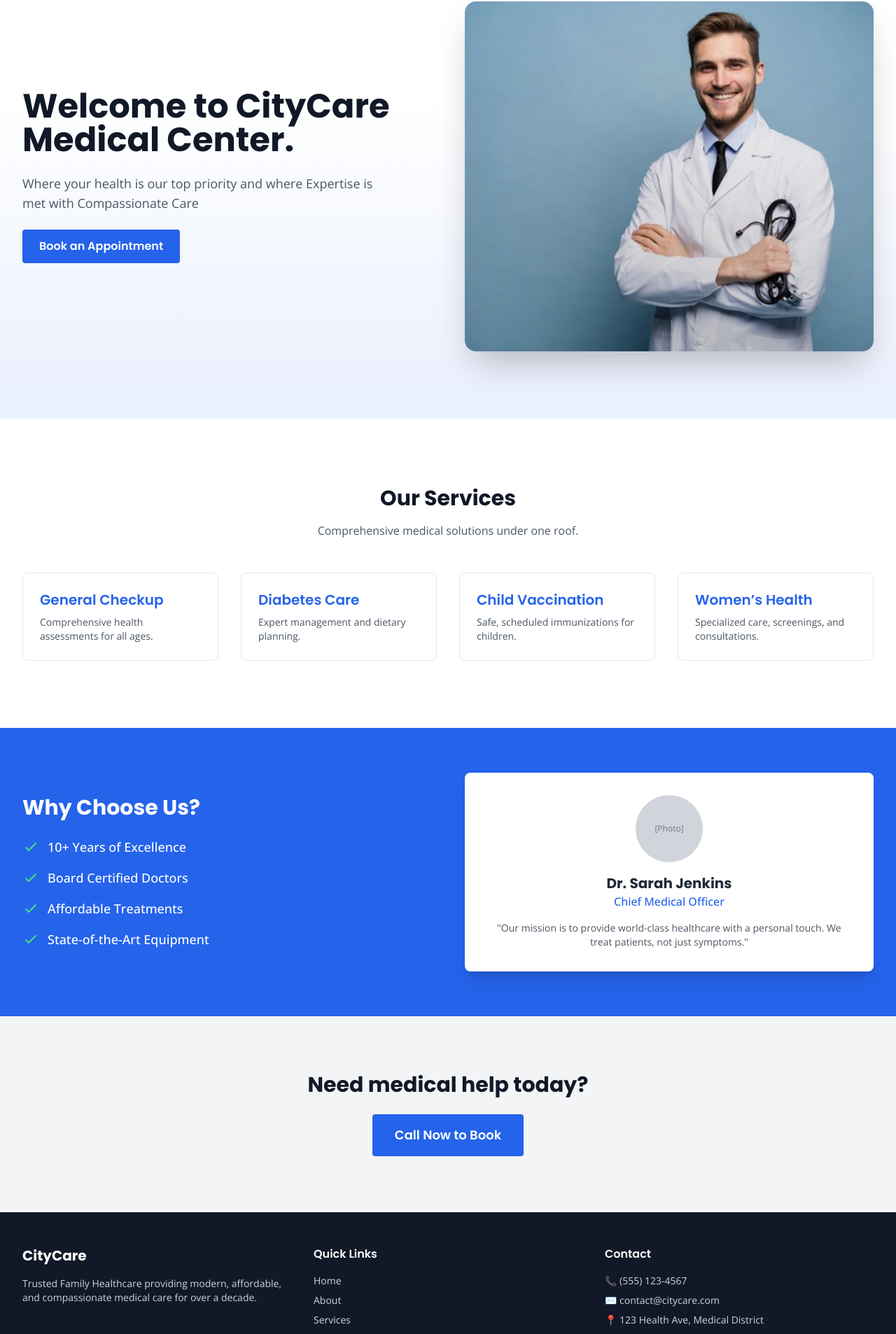
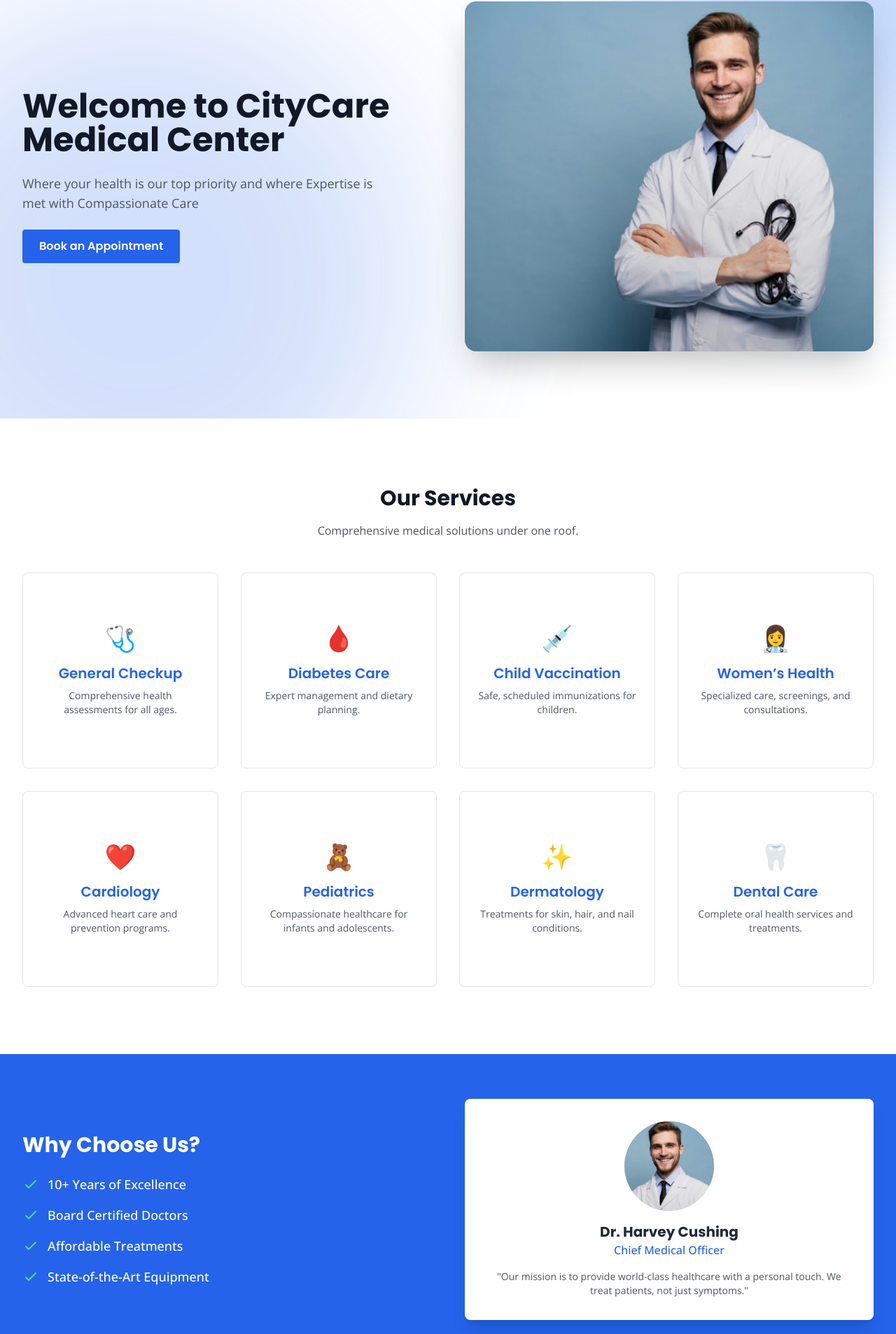
Before and after one commit to Dzyu-cyber/clinic-website, a React (Vite) app: page / in a window 1280 px wide. Shown: the part 174-2080 px from the top of the page at 70% size. Built offline with nearby package versions, Linux system fonts and the light colour scheme.

Commit message:
Update website content and styles

```diff
--- a/src/About.jsx
+++ b/src/About.jsx
@@ -1,7 +1,9 @@
 import React from 'react';
+import { FadeInSection } from './App';
 
 export default function About() {
     return (
+        <FadeInSection>
             <div className="max-w-4xl mx-auto px-4 py-16 md:py-24">
                 <h1 className="font-heading text-4xl font-bold text-gray-900 mb-8 text-center">About CityCare</h1>
 
@@ -25,19 +27,20 @@ export default function About() {
                     <section>
                         <h2 className="font-heading text-2xl font-semibold text-medical mb-6">Our Leadership</h2>
                         <div className="flex flex-col md:flex-row gap-6 items-start">
-                        <div className="w-32 h-32 bg-gray-300 rounded-lg flex-shrink-0 flex items-center justify-center text-gray-500 text-sm">
-                            [Dr. Photo]
+                            <div className="w-48 h-48 bg-gray-300 rounded-lg flex-shrink-0 flex items-center justify-center text-gray-500 text-sm overflow-hidden">
+                                <img src="/doctor-harvey.png" alt="Dr. Harvey Cushing" className="w-full h-full object-cover object-top" />
                             </div>
                             <div>
-                            <h3 className="font-heading text-xl font-bold text-gray-900">Dr. Sarah Jenkins, MD</h3>
+                                <h3 className="font-heading text-xl font-bold text-gray-900">Dr. Harvey Cushing, MD</h3>
                                 <p className="text-sm text-gray-500 mb-3">BSc., MD (Internal Medicine) - Harvard Medical School</p>
                                 <p className="text-gray-600 leading-relaxed">
-                                With over 15 years of clinical experience, Dr. Jenkins specializes in preventative care and chronic disease management. She leads our team of certified professionals to ensure the highest standard of patient care.
+                                    With over 15 years of clinical experience, Dr. Cushing specializes in preventative care and chronic disease management. He leads our team of certified professionals to ensure the highest standard of patient care.
                                 </p>
                             </div>
                         </div>
                     </section>
                 </div>
             </div>
+        </FadeInSection>
     );
 }
--- a/src/App.jsx
+++ b/src/App.jsx
@@ -1,4 +1,4 @@
-import React, { useState } from 'react';
+import React, { useState, useEffect, useRef } from 'react';
 import Home from './Home';
 import About from './About';
 import Services from './Services';
@@ -14,6 +14,43 @@ export const Button = ({ children, onClick, type = "button", className = "" }) =
     {children}
   </button>
 );
+
+// Scroll-triggered Fade In Wrapper
+export const FadeInSection = ({ children, delay = 0, className = "" }) => {
+  const [isVisible, setVisible] = useState(false);
+  const domRef = useRef();
+
+  useEffect(() => {
+    const observer = new IntersectionObserver(
+      entries => {
+        entries.forEach(entry => {
+          if (entry.isIntersecting) {
+            setVisible(true);
+            observer.unobserve(entry.target);
+          }
+        });
+      },
+      { threshold: 0.1, rootMargin: "0px 0px -50px 0px" }
+    );
+
+    const currentRef = domRef.current;
+    if (currentRef) observer.observe(currentRef);
+
+    return () => {
+      if (currentRef) observer.unobserve(currentRef);
+    };
+  }, []);
+
+  return (
+    <div
+      ref={domRef}
+      className={`transition-all duration-1000 ease-out transform ${isVisible ? 'opacity-100 translate-y-0' : 'opacity-0 translate-y-10'} ${className}`}
+      style={{ transitionDelay: `${delay}ms` }}
+    >
+      {children}
+    </div>
+  );
+};
 
 const Layout = ({ children, setPage, currentPage }) => {
   const [isOpen, setIsOpen] = useState(false);
@@ -40,7 +77,7 @@ const Layout = ({ children, setPage, currentPage }) => {
                       <path strokeLinecap="round" strokeLinejoin="round" strokeWidth={2} d="M3 5a2 2 0 012-2h3.28a1 1 0 01.948.684l1.498 4.493a1 1 0 01-.502 1.21l-2.257 1.13a11.042 11.042 0 005.516 5.516l1.13-2.257a1 1 0 011.21-.502l4.493 1.498a1 1 0 01.684.949V19a2 2 0 01-2 2h-1C9.716 21 3 14.284 3 6V5z" />
                     </svg>
                   </div>
-                  <span className="text-sm font-semibold">+91 9951765865</span>
+                  <span className="text-sm font-semibold">(555) 123-4567</span>
                 </div>
                 <div className="flex items-center gap-2 text-gray-600 hover:text-medical transition-colors cursor-pointer">
                   <div className="p-2 bg-medical/5 rounded-full">
@@ -48,7 +85,7 @@ const Layout = ({ children, setPage, currentPage }) => {
                       <path strokeLinecap="round" strokeLinejoin="round" strokeWidth={2} d="M3 8l7.89 5.26a2 2 0 002.22 0L21 8M5 19h14a2 2 0 002-2V7a2 2 0 00-2-2H5a2 2 0 00-2 2v10a2 2 0 002 2z" />
                     </svg>
                   </div>
-                  <span className="text-sm font-semibold">lscvja@gmail.com</span>
+                  <span className="text-sm font-semibold">citycare@gmail.com</span>
                 </div>
               </div>
             </div>
@@ -126,7 +163,7 @@ const Layout = ({ children, setPage, currentPage }) => {
             <h3 className="font-heading font-semibold text-white mb-4">Contact</h3>
             <p className="text-sm space-y-2">
               <span className="block">📞 (555) 123-4567</span>
-              <span className="block">✉️ contact@citycare.com</span>
+              <span className="block">✉️ citycare@gmail.com</span>
               <span className="block">📍 123 Health Ave, Medical District</span>
             </p>
           </div>
--- a/src/Home.jsx
+++ b/src/Home.jsx
@@ -1,25 +1,31 @@
 import React from 'react';
-import { Button } from './App';
+import { Button, FadeInSection } from './App';
 
 export default function Home({ setPage }) {
     const services = [
-        { title: "General Checkup", desc: "Comprehensive health assessments for all ages." },
-        { title: "Diabetes Care", desc: "Expert management and dietary planning." },
-        { title: "Child Vaccination", desc: "Safe, scheduled immunizations for children." },
-        { title: "Women’s Health", desc: "Specialized care, screenings, and consultations." }
+        { title: "General Checkup", desc: "Comprehensive health assessments for all ages.", icon: "🩺" },
+        { title: "Diabetes Care", desc: "Expert management and dietary planning.", icon: "🩸" },
+        { title: "Child Vaccination", desc: "Safe, scheduled immunizations for children.", icon: "💉" },
+        { title: "Women’s Health", desc: "Specialized care, screenings, and consultations.", icon: "👩‍⚕️" },
+        { title: "Cardiology", desc: "Advanced heart care and prevention programs.", icon: "❤️" },
+        { title: "Pediatrics", desc: "Compassionate healthcare for infants and adolescents.", icon: "🧸" },
+        { title: "Dermatology", desc: "Treatments for skin, hair, and nail conditions.", icon: "✨" },
+        { title: "Dental Care", desc: "Complete oral health services and treatments.", icon: "🦷" }
     ];
 
     return (
         <>
             {/* Hero Section */}
+            <FadeInSection>
                 <section className="relative overflow-hidden bg-white py-16 md:py-24">
-                {/* Decorative Gradient Background */}
-                <div className="absolute inset-x-0 bottom-0 h-2/3 bg-gradient-to-t from-medical/10 via-medical/5 to-transparent pointer-events-none" />
+                    {/* Decorative Gradient Background (Blue) */}
+                    <div className="absolute top-0 right-0 w-[600px] h-[600px] bg-blue-500/30 rounded-[50%] blur-[120px] pointer-events-none transform translate-x-1/3 -translate-y-1/3" />
+                    <div className="absolute bottom-0 left-0 w-[800px] h-[800px] bg-blue-600/20 rounded-[50%] blur-[120px] pointer-events-none transform -translate-x-1/4 translate-y-1/4" />
 
                     <div className="relative max-w-7xl mx-auto px-4 sm:px-6 lg:px-8 flex flex-col md:flex-row items-center gap-12">
                         <div className="flex-1 space-y-6">
                             <h1 className="font-heading text-4xl md:text-5xl font-bold text-gray-900 leading-tight">
-                            Welcome to CityCare Medical Center.
+                                Welcome to CityCare Medical Center
                             </h1>
                             <p className="text-lg text-gray-600 max-w-lg">
                                 Where your health is our top priority and where Expertise is met with Compassionate Care
@@ -39,17 +45,20 @@ export default function Home({ setPage }) {
                         </div>
                     </div>
                 </section>
+            </FadeInSection>
 
             {/* Quick Services */}
+            <FadeInSection>
                 <section className="py-16 md:py-24">
-                <div className="max-w-7xl mx-auto px-4 sm:px-6 lg:px-8">
+                    <div className="w-full mx-auto px-4 sm:px-6 lg:px-8">
                         <div className="text-center mb-12">
                             <h2 className="font-heading text-3xl font-bold text-gray-900">Our Services</h2>
                             <p className="text-gray-600 mt-4">Comprehensive medical solutions under one roof.</p>
                         </div>
                         <div className="grid grid-cols-1 md:grid-cols-2 lg:grid-cols-4 gap-8">
                             {services.map((srv, idx) => (
-                            <article key={idx} className="p-6 border border-gray-200 rounded-lg hover:shadow-lg transition-shadow bg-white">
+                                <article key={idx} className="p-6 border border-gray-200 rounded-lg hover:shadow-lg transition-shadow bg-white hover:-translate-y-1 duration-300 aspect-square flex flex-col items-center justify-center text-center">
+                                    <div className="text-4xl mb-4">{srv.icon}</div>
                                     <h3 className="font-heading text-xl font-semibold text-medical mb-2">{srv.title}</h3>
                                     <p className="text-gray-600 text-sm">{srv.desc}</p>
                                 </article>
@@ -57,10 +66,12 @@ export default function Home({ setPage }) {
                         </div>
                     </div>
                 </section>
+            </FadeInSection>
 
             {/* Trust Section */}
-            <section className="bg-medical text-white py-16">
-                <div className="max-w-7xl mx-auto px-4 sm:px-6 lg:px-8 grid grid-cols-1 md:grid-cols-2 gap-12 items-center">
+            <FadeInSection>
+                <section className="bg-medical text-white py-16 w-full">
+                    <div className="w-full mx-auto px-4 sm:px-6 lg:px-8 grid grid-cols-1 md:grid-cols-2 gap-12 items-center">
                         <div>
                             <h2 className="font-heading text-3xl font-bold mb-6">Why Choose Us?</h2>
                             <ul className="space-y-4">
@@ -73,19 +84,24 @@ export default function Home({ setPage }) {
                             </ul>
                         </div>
                         <div className="bg-white text-gray-800 p-8 rounded-lg shadow-xl">
-                        <div className="w-24 h-24 bg-gray-300 rounded-full mb-4 mx-auto flex items-center justify-center text-xs text-gray-500">[Photo]</div>
-                        <h3 className="font-heading text-xl font-bold text-center">Dr. Sarah Jenkins</h3>
+                            <div className="w-32 h-32 bg-gray-300 rounded-full mb-4 mx-auto overflow-hidden">
+                                <img src="/doctor-harvey.png" alt="Dr. Harvey Cushing" className="w-full h-full object-cover object-top" />
+                            </div>
+                            <h3 className="font-heading text-xl font-bold text-center">Dr. Harvey Cushing</h3>
                             <p className="text-medical font-medium text-center mb-4">Chief Medical Officer</p>
                             <p className="text-gray-600 text-sm text-center">"Our mission is to provide world-class healthcare with a personal touch. We treat patients, not just symptoms."</p>
                         </div>
                     </div>
                 </section>
+            </FadeInSection>
 
             {/* CTA Section */}
+            <FadeInSection>
                 <section className="py-20 bg-lightGray text-center">
                     <h2 className="font-heading text-3xl font-bold text-gray-900 mb-6">Need medical help today?</h2>
                     <Button onClick={() => setPage('Contact')} className="text-lg px-8 py-4">Call Now to Book</Button>
                 </section>
+            </FadeInSection>
         </>
     );
 }
--- a/src/Services.jsx
+++ b/src/Services.jsx
@@ -1,5 +1,5 @@
 import React from 'react';
-import { Button } from './App';
+import { Button, FadeInSection } from './App';
 
 export default function Services({ setPage }) {
     const serviceDetails = [
@@ -22,10 +22,31 @@ export default function Services({ setPage }) {
             title: "Blood Tests & Labs",
             desc: "On-site laboratory for fast, accurate diagnostic testing.",
             benefits: ["Complete Blood Count (CBC)", "Thyroid panels", "Same-day results for urgent tests"]
+        },
+        {
+            title: "Cardiology",
+            desc: "Advanced heart care and prevention programs.",
+            benefits: ["ECG & EKG", "Heart rate monitoring", "Cardiac rehabilitation"]
+        },
+        {
+            title: "Pediatrics",
+            desc: "Compassionate healthcare for infants and adolescents.",
+            benefits: ["Growth monitoring", "Immunizations", "Nutrition counseling"]
+        },
+        {
+            title: "Dermatology",
+            desc: "Treatments for skin, hair, and nail conditions.",
+            benefits: ["Acne treatment", "Skin cancer screening", "Cosmetic procedures"]
+        },
+        {
+            title: "Dental Care",
+            desc: "Complete oral health services and treatments.",
+            benefits: ["Routine cleaning", "Cavity fillings", "Orthodontics"]
         }
     ];
 
     return (
+        <FadeInSection>
             <div className="max-w-5xl mx-auto px-4 py-16 md:py-24">
                 <div className="text-center mb-16">
                     <h1 className="font-heading text-4xl font-bold text-gray-900 mb-4">Our Medical Services</h1>
@@ -51,5 +72,6 @@ export default function Services({ setPage }) {
                     <Button onClick={() => setPage('Contact')}>Schedule a Consultation</Button>
                 </div>
             </div>
+        </FadeInSection>
     );
 }
```
Also changed, not shown: src/Contact.jsx (+15 -4 lines), public/doctor-harvey.png (added). Lines whose indentation alone changed are shown as unchanged.
